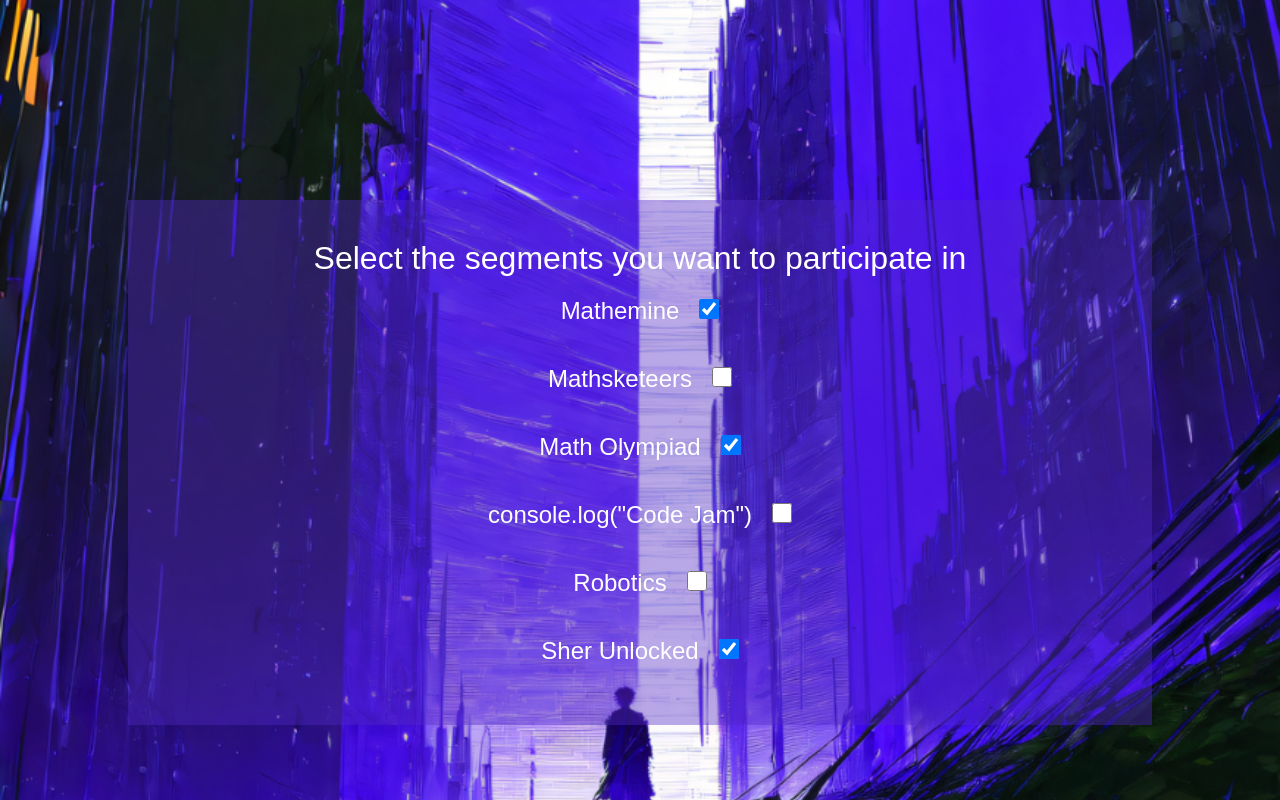
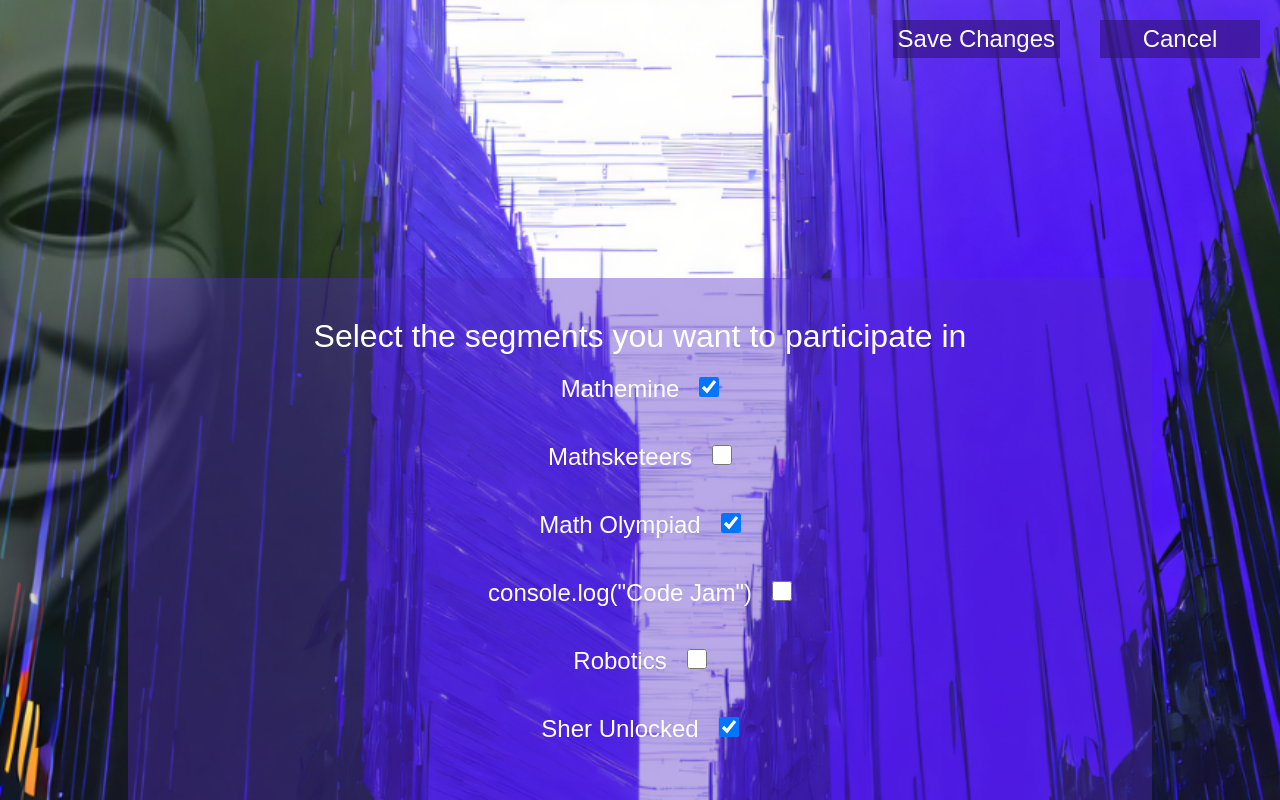
Before and after one commit to therealirfanshafi/Registration-App, a Vue app in the folder main-code/registration-app/: page /manage-segments in a window 1280 px wide. Shown: the top 800 px of the page. Built offline with nearby package versions, Linux system fonts and the light colour scheme; a web font is replaced by a local one.

Commit message:
Completed Segment Management Page with frontend functionality

```diff
--- a/main-code/registration-app/src/views/SegmentManagementView.vue
+++ b/main-code/registration-app/src/views/SegmentManagementView.vue
@@ -1,5 +1,9 @@
 <template>
     <main>
+        <div id="button-container">
+            <button @click="saveChanges(); $router.push({name: 'home'});">Save Changes</button>
+            <button @click="cancel(); $router.push({name: 'home'})">Cancel</button>
+        </div>
         <div id="main-container">
             <h1>Select the segments you want to participate in</h1>
             <div v-for="(item, index) of segments" :key="index" class="segment-checkboxes">
@@ -20,28 +24,44 @@ export default defineComponent({
             oldSegments:  [{name: 'Mathemine', participate: true}, {name: 'Mathsketeers', participate: false}, {name: 'Math Olympiad', participate: true}, {name: 'console.log("Code Jam")', participate: false}, {name: 'Robotics', participate: false}, {name: 'Sher Unlocked', participate: true}],
             segments: [{name: 'Mathemine', participate: true}, {name: 'Mathsketeers', participate: false}, {name: 'Math Olympiad', participate: true}, {name: 'console.log("Code Jam")', participate: false}, {name: 'Robotics', participate: false}, {name: 'Sher Unlocked', participate: true}]
         }
+    },
+    methods: {
+        saveChanges() {
+            this.oldSegments = this.segments;
+        },
+        cancel() {
+            this.segments = this.oldSegments;
+        }
+    },
+    beforeRouteLeave() {
+        if (this.oldSegments != this.segments) {
+            if (confirm("Do you want to save changes")) {
+                this.saveChanges()
+            }
+        }
     }
+
 })
 
 </script>
 
 <style scoped>
 main {
-    padding-top: 200px;
-    padding-bottom: 200px;
     color: white;
     display: flex;
     align-items: center;
     flex-direction: column;
-    font-size: 1.5rem;
+    font-size: 1rem;
 }
 
 h1 {
-    font-size: 2rem;
+    font-size: 1.5rem;
     text-align: center;
 }
 
 #main-container {
+    margin-top: 200px;
+    margin-bottom: 200px;
     background-color: rgb(81, 42, 198, 0.4);
     width: 80%;
     padding: 40px;
@@ -50,13 +70,55 @@ h1 {
     align-items: center;
 }
 
+#button-container {
+    align-self: last baseline;
+}
+
+#button-container button {
+    margin: 20px;
+    background-color: rgb(51, 18, 116, 0.6);
+    color: white;
+    border: none;
+    font-size: 1rem;
+    align-self: center;
+    padding: 5px;
+    min-width: 100px;
+}
+
+#button-container button:hover, #button-container button:focus {
+    background-color: rgba(35, 7, 89, 0.6);
+    cursor: pointer;
+}
+
 input {
-    width: 20px;
-    height: 20px;
-    margin-left: 20px
+    width: 15px;
+    height: 15px;
+    margin-left: 20px;
 }
 
 .segment-checkboxes {
     margin: 20px;
 }
+
+@media screen and (min-width: 620px) {
+    main {
+        font-size: 1.5rem;
+    }
+
+    h1 {
+        font-size: 2rem;
+    }
+
+    #button-container button {
+        font-size: 1.5rem;
+        min-width: 160px;
+    }
+
+    input {
+        width: 20px;
+        height: 20px;
+    }
+
+}
+
 </style>
```
